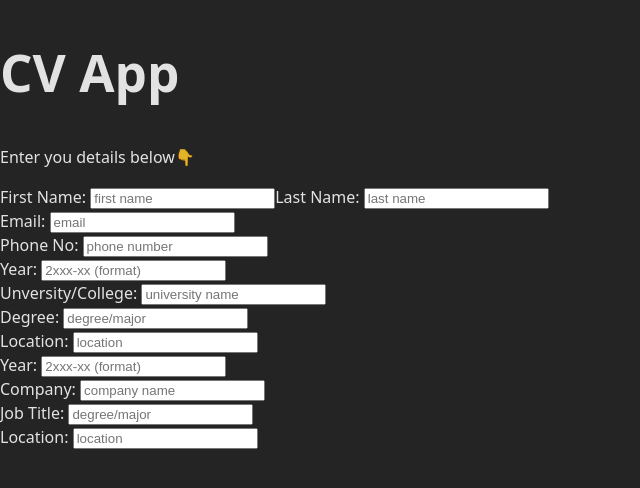
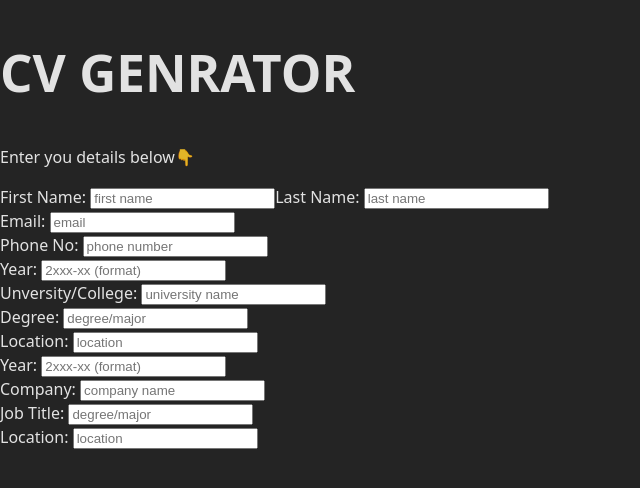
Before and after one commit to Anand-1812/CV-app, a React (Vite) app in the folder cv_app/: page / in a window 1280 px wide. Shown: the top 488 px of the page, without its empty margins (0-640 px from the left). Built offline with nearby package versions, Linux system fonts and the light colour scheme.

Commit message:
change the h1

```diff
--- a/cv_app/src/App.jsx
+++ b/cv_app/src/App.jsx
@@ -4,7 +4,7 @@ function App() {
   return (
     <>
       <div>
-        <h1>CV App</h1>
+        <h1>CV GENRATOR</h1>
         <p>Enter you details below👇</p>
       </div>
     </>
```
